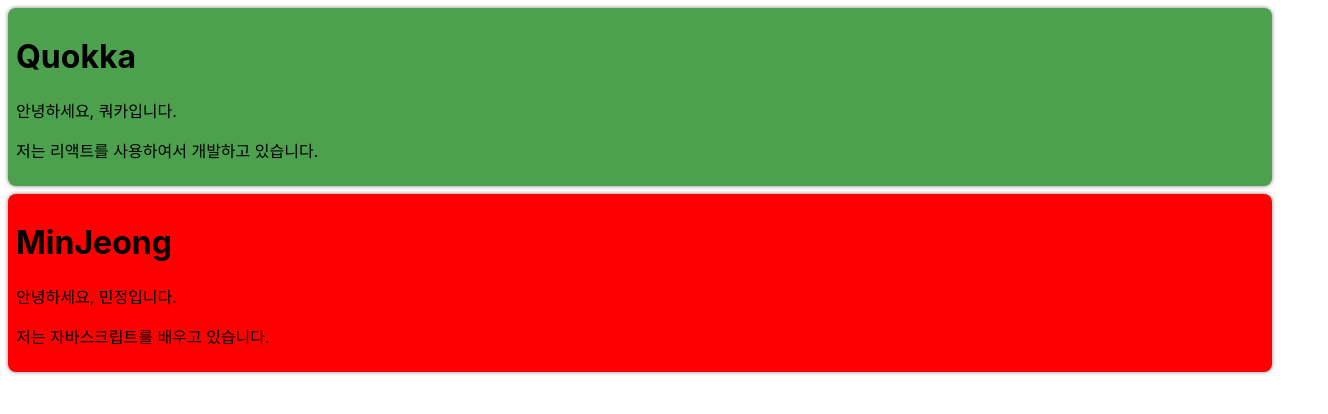
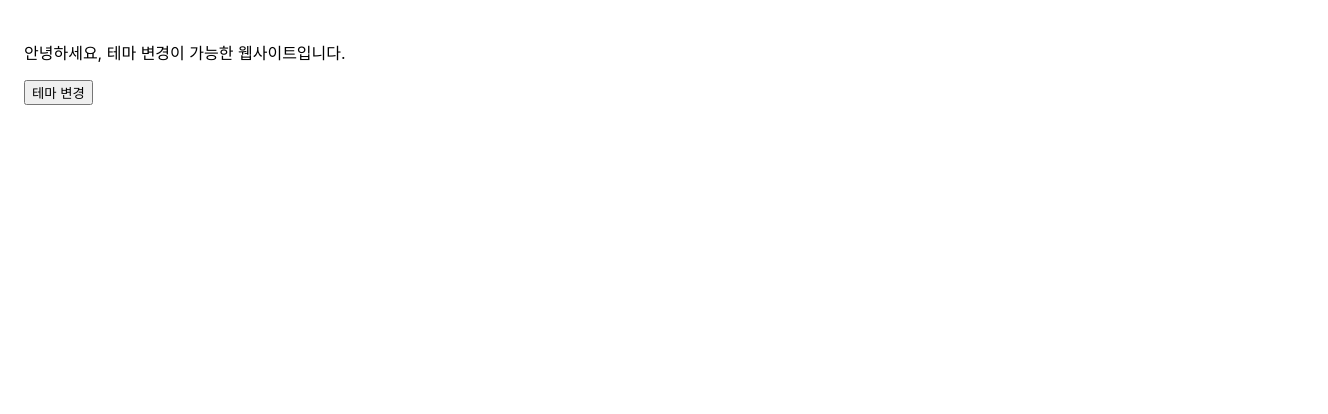
Before and after one commit to ljangwon/react-soaple, a React (Create React App) app: page / in a window 1280 px wide. Shown: the top 414 px of the page, 1328 px wide, since content can reach past the window. Built offline with nearby package versions, Linux system fonts and the light colour scheme.

Commit message:
Study 14강 Context

```diff
--- /dev/null
+++ b/src/chapter_14/DarkOrLight.jsx
@@ -0,0 +1,23 @@
+import React, { useState, useCallback } from 'react'
+import ThemeContext from './ThemeContext'
+import MainContent from './MainContent'
+
+function DarkOrLight() {
+  const [theme, setTheme] = useState("light")
+
+  const toggleTheme = useCallback(() => {
+    if (theme == "light") {
+      setTheme("dark")
+    } else if (theme == "dark") {
+      setTheme("light")
+    }
+  }, [theme])
+
+  return (
+    <ThemeContext.Provider value={{ theme, toggleTheme }}>
+      <MainContent />
+    </ThemeContext.Provider>
+  )
+}
+
+export default DarkOrLight
--- /dev/null
+++ b/src/chapter_14/MainContent.jsx
@@ -0,0 +1,22 @@
+import React, { useContext } from 'react'
+import ThemeContext from './ThemeContext'
+
+function MainContent() {
+  const { theme, toggleTheme } = useContext(ThemeContext)
+  return (
+    <div
+      style={{
+        width: "100vw",
+        height: "100vh",
+        padding: "1.5rem",
+        backgroundColor: theme == "light" ? "white" : "black",
+        color: theme == "light" ? "black" : "white"
+      }}
+    >
+      <p>안녕하세요, 테마 변경이 가능한 웹사이트입니다.</p>
+      <button onClick={toggleTheme}>테마 변경</button>
+    </div>
+  )
+}
+
+export default MainContent
--- /dev/null
+++ b/src/chapter_14/ThemeContext.jsx
@@ -0,0 +1,6 @@
+import React from 'react'
+
+const ThemeContext = React.createContext()
+ThemeContext.displayName = "ThemeContext"
+
+export default ThemeContext
--- a/src/index.js
+++ b/src/index.js
@@ -14,12 +14,13 @@
 import SignUp from './chapter_11/SignUp';
 import Calculator from './chapter_12/Calculator';
 import ProfileCard from './chapter_13/ProfileCard';
+import DarkOrLight from './chapter_14/DarkOrLight';
 
 
 const root = ReactDOM.createRoot(document.getElementById('root'));
 root.render(
   <React.StrictMode>
-    <ProfileCard />
+    <DarkOrLight />
   </React.StrictMode>
 );
 
```
